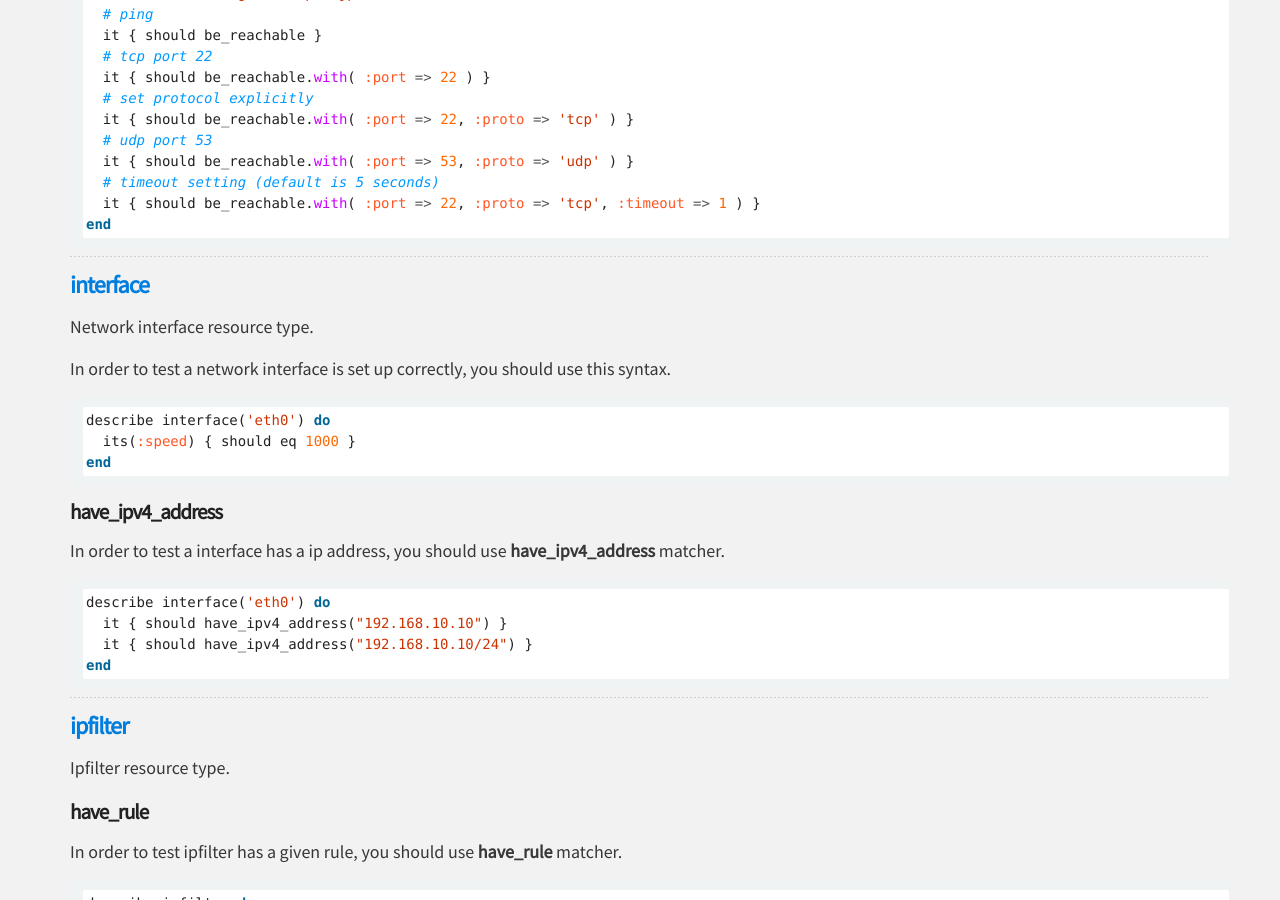
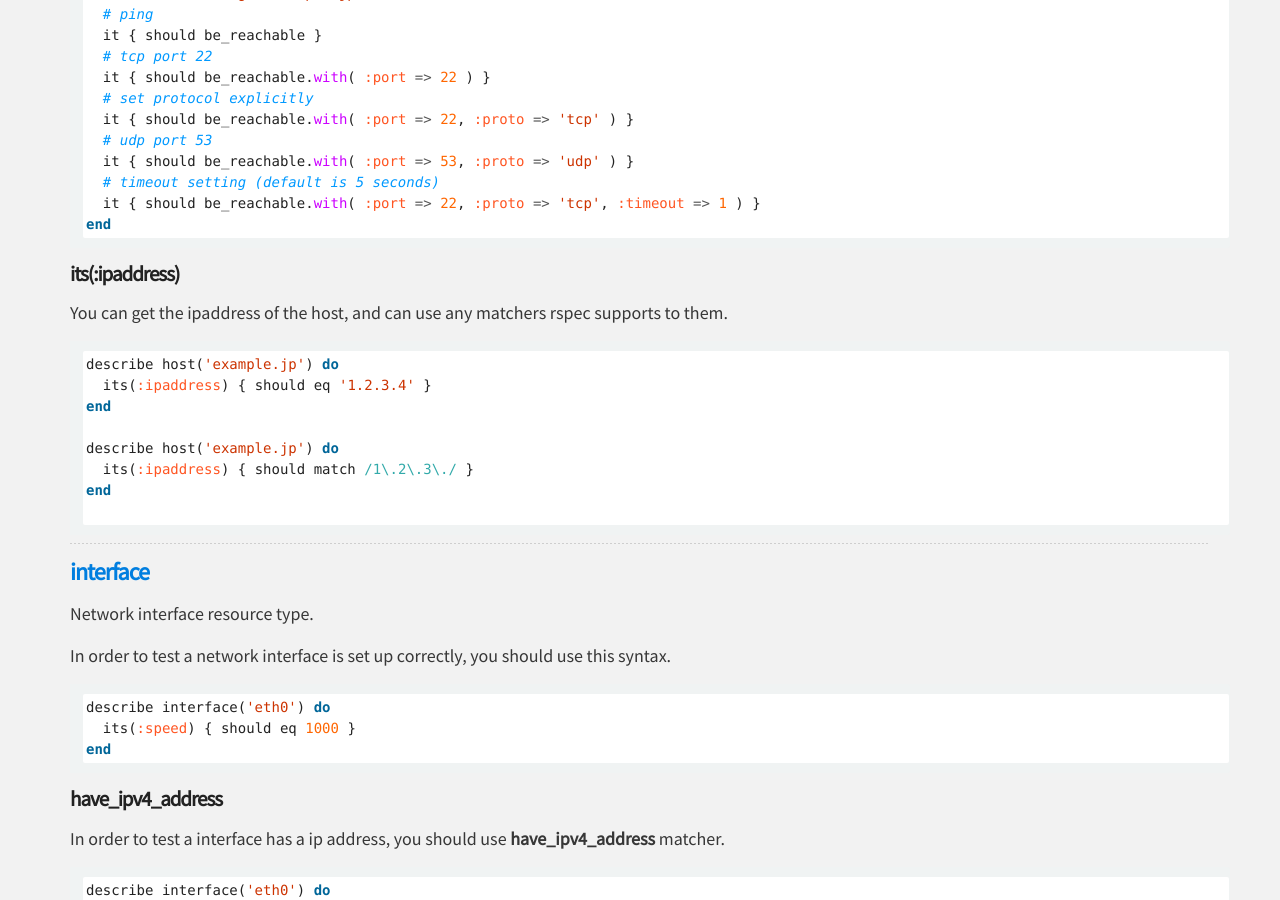
Before and after one commit to serverspec/serverspec.github.io, a Jekyll site: the page built from resource_types.md, in a window 1280 px wide and 900 px high, scrolled down 8267 px. Built offline with Jekyll 4.4.1, drawn with Linux system fonts in a browser that asks for light colours; Markdown is read by kramdown in place of the engine named in the settings.

Commit message:
Add the description of its(:ipaddress) of host type

````diff
--- a/_includes/host.md
+++ b/_includes/host.md
@@ -38,3 +38,18 @@ describe host('target.example.jp') do
   it { should be_reachable.with( :port => 22, :proto => 'tcp', :timeout => 1 ) }
 end
 ```
+
+#### its(:ipaddress)
+
+You can get the ipaddress of the host,  and can use any matchers rspec supports to them.
+
+```ruby
+describe host('example.jp') do
+  its(:ipaddress) { should eq '1.2.3.4' }
+end
+
+describe host('example.jp') do
+  its(:ipaddress) { should match /1\.2\.3\./ }
+end
+
+```
````
